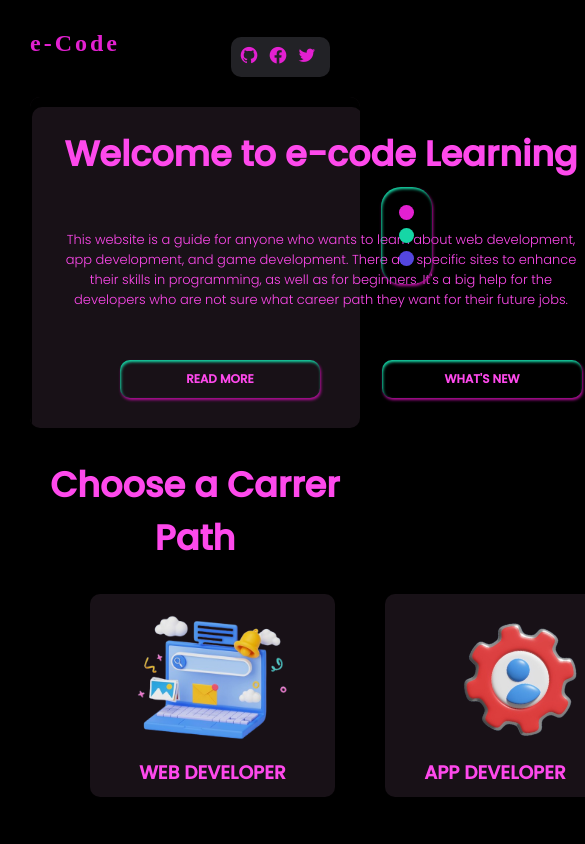
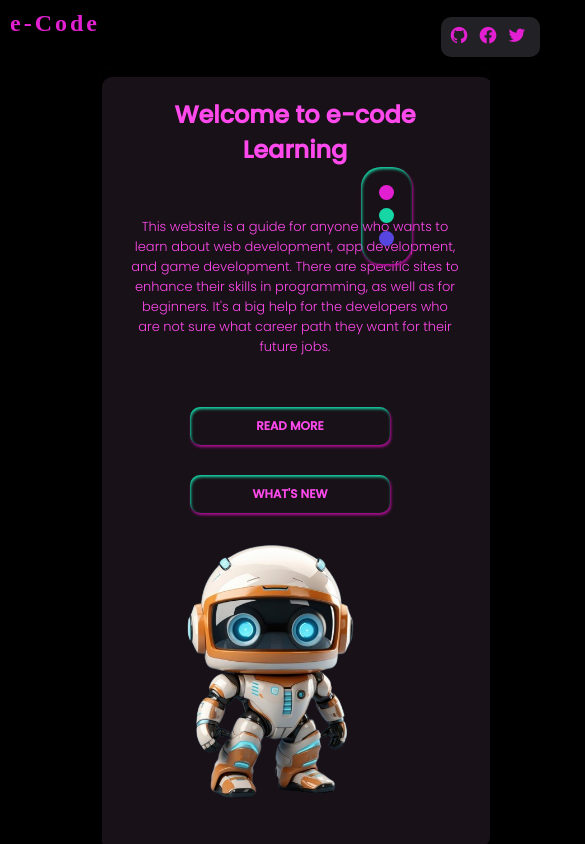
Before and after one commit to JuanitoTamboong/juanitotamboong.github.io, a plain HTML site: page index.html in a window 390 px wide. Shown: the top 844 px of the page, 585 px wide, since content can reach past the window. Drawn offline with nearby package versions, Linux system fonts and the light colour scheme; a web font is replaced by a local one.

Commit message:
Update style.css

```diff
--- a/style.css
+++ b/style.css
@@ -106,7 +106,7 @@ section{
     margin: 30px;
 
 }
-section h2{
+.section-header h2{
     font-size: 35px;
     text-align: center;
     color: var(--font-color);
@@ -158,8 +158,7 @@ section h2{
     text-align: center;
 }
   .context img{
-    width: 100%;
-    height:auto;
+  height: 250px;
     object-fit: contain;
   }
 .learningWeb{
@@ -223,3 +222,60 @@ section h2{
     padding: 15px;
     display: none;
 }
+@media screen and (max-width:680px) {
+    header{
+     margin: 0;
+    }
+    .logo{
+        padding: 0;
+        margin: 0;
+    }
+    .social{
+     margin-right: -160px;
+    }
+    .theme{
+       margin-left: 90%;
+    }
+    section{
+    margin: 0;
+    padding: 0;
+    flex-direction: column;
+    }
+    .content-box{
+    margin-top: 20px;
+      margin-left: 100px;
+      width: 100%;
+     flex-wrap: wrap;
+    }
+    .text-update{
+       width: 100%;
+        gap: 30px;
+       display: grid;
+
+    }
+    .context h2{
+        text-align: center;
+    }
+    .context img{
+    padding-top: 20px;
+    height: 300px;
+    object-fit: contain;
+    }
+    .section-header h2{
+        width: 100%;
+        margin-left: 100px;
+
+    }
+    .learningWeb{
+    margin-left: 100px;
+    flex-direction: column;
+    }
+    .webBox{
+       width: 100%;
+
+    }
+    .webBox img{
+
+    height: auto;
+    }
+}
```
